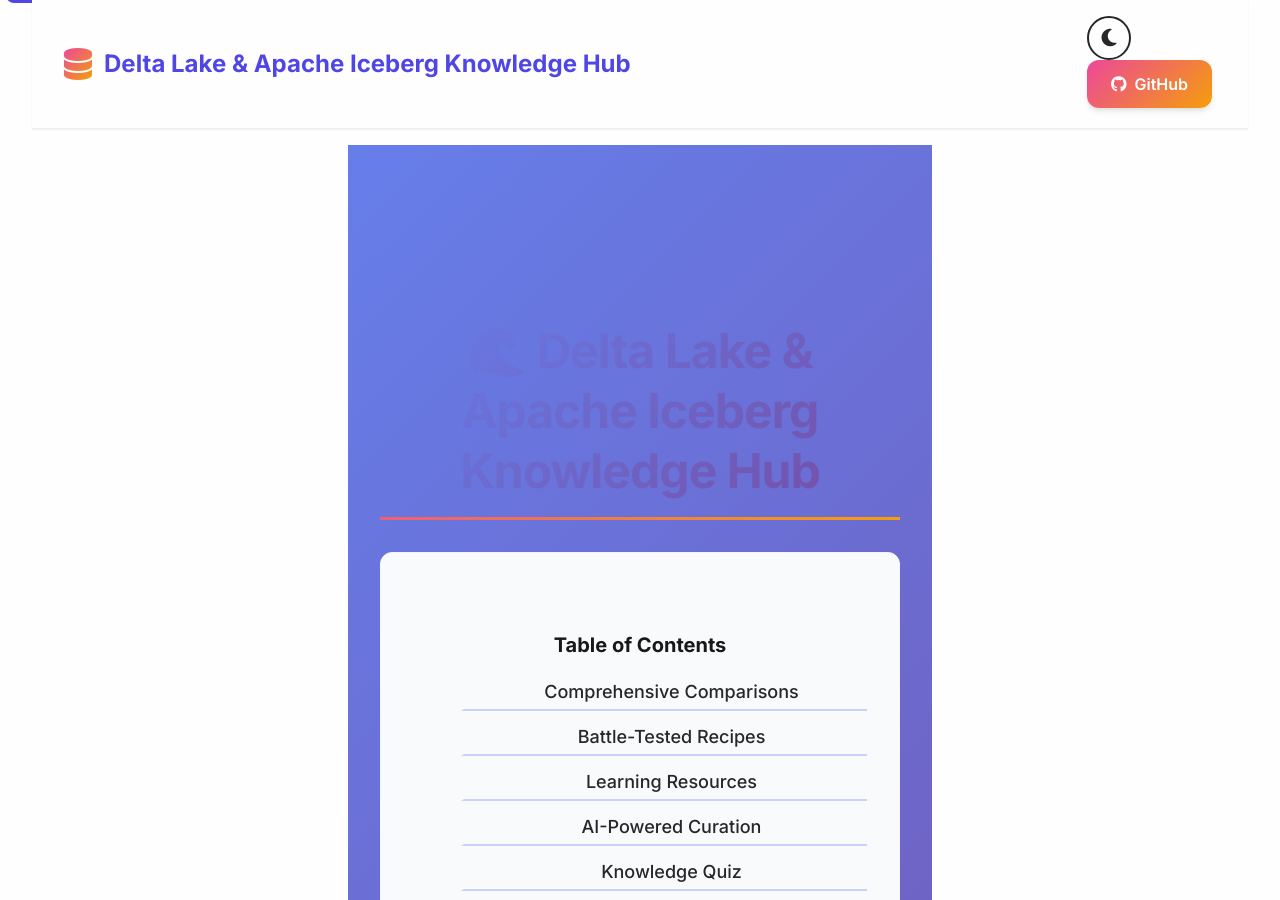
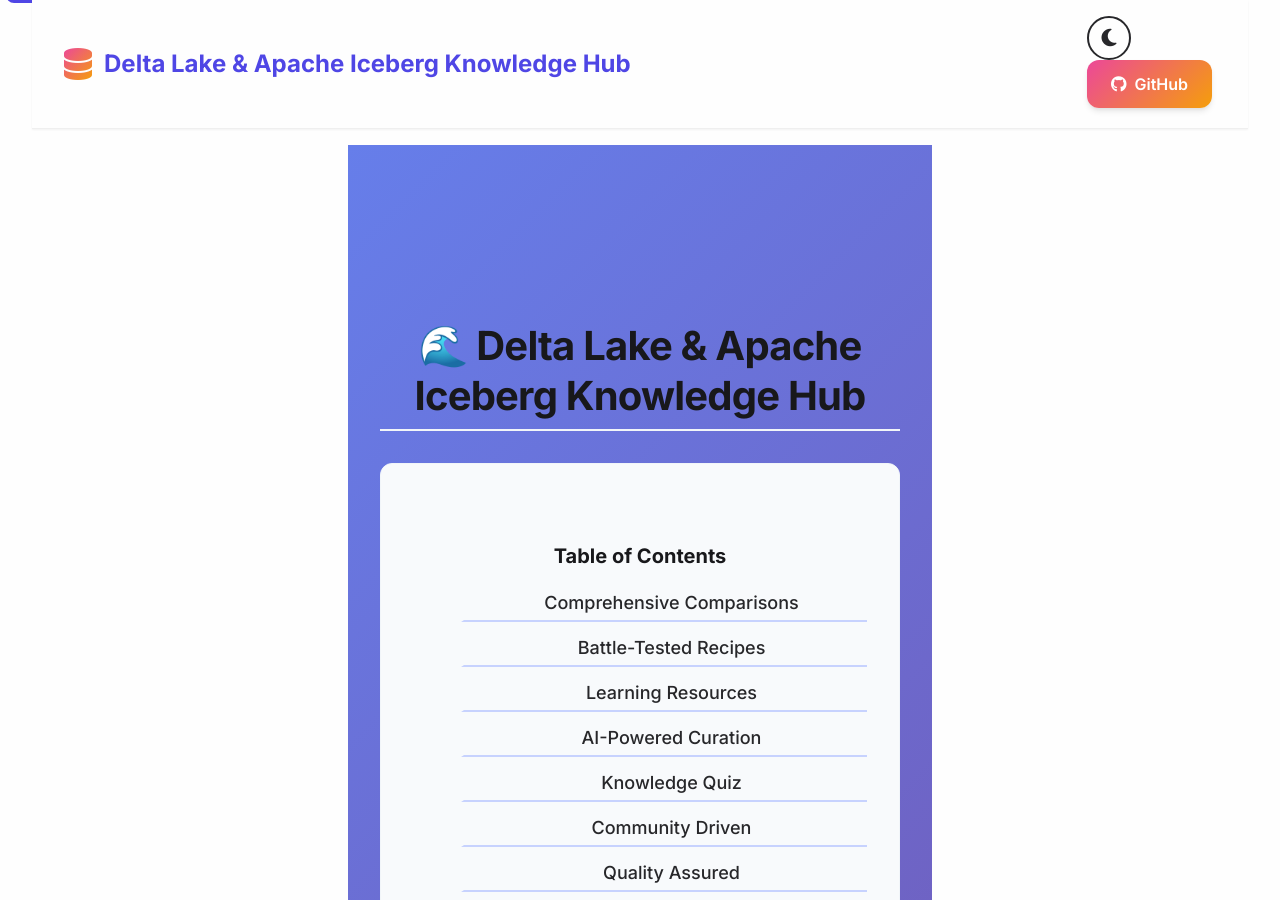
Before and after one commit to Analytical-Guide/Datalake-Guide, a Jekyll site: the page built from index.md, in a window 1280 px wide and 900 px high. Built offline with Jekyll 4.4.1, drawn with Linux system fonts in a browser that asks for light colours; nearby versions of some CDN libraries.

Commit message:
syle refactor

```diff
--- a/assets/css/main.css
+++ b/assets/css/main.css
@@ -335,21 +335,17 @@ body {
 }
 
 .content h1 {
-    font-size: var(--text-4xl);
-    background: var(--gradient-hero);
-    -webkit-background-clip: text;
-    -webkit-text-fill-color: transparent;
-    background-clip: text;
-    padding-bottom: var(--space-4);
-    border-bottom: 3px solid;
-    border-image: var(--gradient-cta) 1;
+    font-size: var(--text-3xl);
+    color: var(--color-text-primary);
+    padding-bottom: var(--space-2);
+    border-bottom: 2px solid var(--color-bg-tertiary);
 }
 
 .content h2 {
-    font-size: var(--text-3xl);
-    color: var(--color-primary);
-    padding-bottom: var(--space-3);
-    border-bottom: 2px solid var(--color-primary-lighter);
+    font-size: var(--text-2xl);
+    color: var(--color-primary-dark);
+    padding-bottom: var(--space-2);
+    border-bottom: 1px solid var(--color-bg-tertiary);
 }
 
 .content h3 {
@@ -830,13 +826,13 @@ img[loading="lazy"] {
     align-items: center;
     gap: var(--space-2);
     padding: var(--space-2) var(--space-3);
-    background: var(--gradient-cta);
-    color: white;
+    background: var(--color-primary-light);
+    color: var(--color-primary-dark);
     text-decoration: none;
     font-weight: var(--font-medium);
     font-size: var(--text-xs);
-    border-radius: var(--radius-md);
-    box-shadow: var(--shadow-md);
+    border-radius: var(--radius-sm);
+    box-shadow: var(--shadow-sm);
     transition: all var(--transition-base);
     position: relative;
     overflow: hidden;
```
